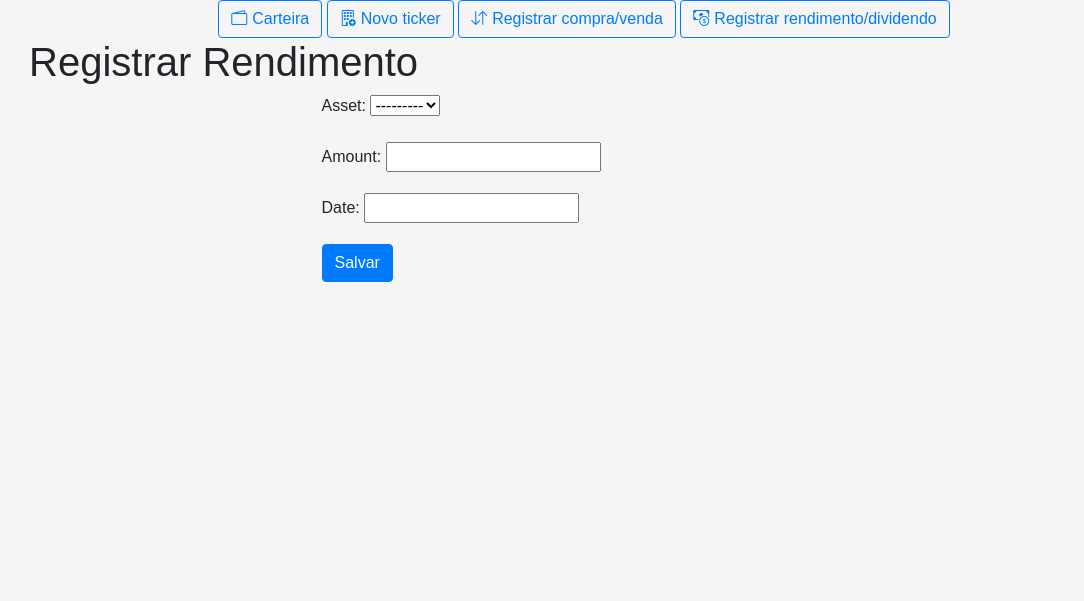
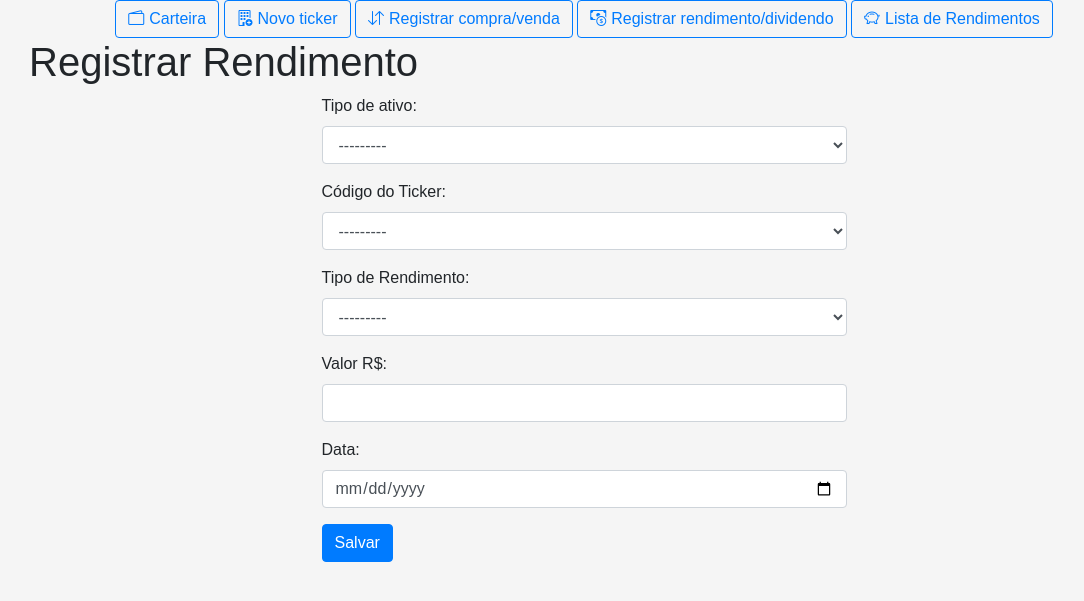
Before and after one commit to Yuri-Nassar/gip, a Django app: page /portfolio/dividend_new/ in a window 1280 px wide. Shown: the top 601 px of the page, without its empty margins (56-1140 px from the left). Run offline with Django 5.2, Linux system fonts and the light colour scheme; data that the repository does not hold is empty; some libraries are stand-ins or nearby versions.

Commit message:
Update files to include dividends html into Assets app.

```diff
--- a/portifolio_manager/assets/forms.py
+++ b/portifolio_manager/assets/forms.py
@@ -14,4 +14,33 @@ class TransactionForm(forms.ModelForm):
 class DividendForm(forms.ModelForm):
     class Meta:
         model = Dividend
-        fields = ['asset', 'amount', 'date']
+        fields = ['ticker_type', 'ticker_code', 'rendimento_type', 'money', 'date']
+
+        widgets = {
+            'ticker_type': forms.Select(attrs={'class': 'form-control'}),
+            'ticker_code': forms.Select(attrs={'class': 'form-control'}),
+            'rendimento_type': forms.Select(attrs={'class': 'form-control'}),
+            'money': forms.NumberInput(attrs={'class': 'form-control'}),
+            'date': forms.DateInput(attrs={'class': 'form-control', 'type': 'date'}),
+        }
+
+        labels = {
+            'ticker_type': 'Tipo de ativo',
+            'ticker_code': 'Código do Ticker',
+            'rendimento_type': 'Tipo de Rendimento',
+            'money': 'Valor R$',
+            'date': 'Data',
+        }
+
+    def __init__(self, *args, **kwargs):
+        super(DividendForm, self).__init__(*args, **kwargs)
+        self.fields['ticker_code'].queryset = Asset.objects.none()
+
+        if 'ticker_type' in self.data:
+            try:
+                ticker_type = self.data.get('ticker_type')
+                self.fields['ticker_code'].queryset = Asset.objects.filter(asset_type=ticker_type)
+            except (ValueError, TypeError):
+                pass  # ignore errors from invalid data
+        elif self.instance.pk:
+            self.fields['ticker_code'].queryset = self.instance.ticker_code.asset_set
--- a/portifolio_manager/assets/models.py
+++ b/portifolio_manager/assets/models.py
@@ -6,7 +6,7 @@ class Asset(models.Model):
         ('FII', 'Fundo Imobiliário'),
     )
     name = models.CharField(max_length=100)
-    ticker = models.CharField(max_length=10, unique=True)
+    ticker = models.CharField(max_length=6, unique=True)
     asset_type = models.CharField(max_length=5, choices=TYPE_CHOICES)
 
     class Meta:
@@ -52,12 +52,19 @@ class Transaction(models.Model):
         return f"{self.get_action_display()} - {self.asset.ticker} - {self.quantity} @ {self.price}"
 
 class Dividend(models.Model):
-    asset = models.ForeignKey(Asset, on_delete=models.CASCADE)
-    amount = models.DecimalField(max_digits=10, decimal_places=2)
+    rendimento_choices = [
+        ('dividendo', 'Dividendo'),
+        ('jscp', 'JSCP'),
+        ('rendimento', 'Rendimento'),
+    ]
+    ticker_type = models.CharField(max_length=5, choices=Asset.TYPE_CHOICES)
+    rendimento_type = models.CharField(max_length=10, choices=rendimento_choices)
+    ticker_code = models.ForeignKey(Asset, on_delete=models.CASCADE)
+    money = models.DecimalField(max_digits=10, decimal_places=2)
     date = models.DateField()
 
     class Meta:
         app_label = 'assets'
 
     def __str__(self):
-        return f"Rendimento - {self.asset.ticker} - {self.amount}"
+        return f"{self.ticker_code} | {self.ticker_type} | {self.rendimento_type} | {self.money} | {self.date}"
--- a/portifolio_manager/assets/templates/base.html
+++ b/portifolio_manager/assets/templates/base.html
@@ -14,12 +14,7 @@
 
 
     <!-- Link para o seu CSS personalizado (se necessário) -->
-    <!-- <link href="{% static 'css/styles.css' %}" rel="stylesheet"> -->
-
-    <style>body {font-family: Arial, sans-serif; background-color: #f5f5f5;}
-           .section {background-color: #fff;border: 1px solid #ddd;margin-top: 20px;margin-bottom: 20px;padding: 10px;border-radius: 5px;}
-        .icon {margin-right: 5px;}
-    </style>
+    <link href="{% static 'css/styles.css' %}" rel="stylesheet">
 
     {% block extra_head %}{% endblock %}
 </head>
@@ -46,8 +41,8 @@
     </nav> -->
 
     <div class="container">
-        <div class="row  text-center">
-            <div class="d-grid gap-2 col-10 mx-auto">
+        <div class="row text-center">
+            <div class="d-grid gap-2 col mx-auto">
                 <a href="{% url 'portfolio' %}" class="btn btn-outline-primary" role="button" ><span class="icon bi-wallet2"></span>Carteira</a>
                 <!-- <a href="{% url 'ticker' %}" class="btn btn-outline-primary" role="button" ><span class="icon">📈</span>Novo ticker</a> -->
                 <a href="{% url 'ticker' %}" class="btn btn-outline-primary" role="button" ><span class="icon bi-building-add"></span>Novo ticker</a>
@@ -55,6 +50,7 @@
                 <a href="{% url 'transaction' %}" class="btn btn-outline-primary"><span class="icon bi-arrow-down-up"></span>Registrar compra/venda</a>
                 <!-- <a href="{% url 'dividend' %}" class="btn btn-outline-primary"><span class="icon">💸</span>Registrar rendimento/dividendo</a> -->
                 <a href="{% url 'dividend' %}" class="btn btn-outline-primary"><span class="icon bi-cash-coin"></span>Registrar rendimento/dividendo</a>
+                <a href="{% url 'dividend_list' %}" class="btn btn-outline-primary"><span class="icon bi-piggy-bank"></span>Lista de Rendimentos</a>
             </div>
         </div>
     </div>
@@ -65,11 +61,22 @@
     </div>
 
     <!-- Link para o JavaScript do Bootstrap e dependências -->
-    <script src="https://code.jquery.com/jquery-3.5.1.slim.min.js"></script>
+    <!-- <script src="https://code.jquery.com/jquery-3.5.1.slim.min.js"></script> -->
+    <script src="https://code.jquery.com/jquery-3.5.1.min.js"></script>
     <script src="https://cdn.jsdelivr.net/npm/@popperjs/core@2.11.6/dist/umd/popper.min.js"></script>
+    <script src="https://cdn.jsdelivr.net/npm/bootstrap@4.5.2/dist/js/bootstrap.bundle.min.js"></script>
     <script src="https://stackpath.bootstrapcdn.com/bootstrap/4.5.2/js/bootstrap.min.js"></script>
 
+    <!-- {% block extra_js %}{% endblock %} -->
     <!-- Script personalizado (se necessário) -->
-    <!-- <script src="{% static 'js/scripts.js' %}"></script> -->
+    <script>var ajaxUrl = "{% url 'ajax_load_tickers' %}";</script>
+    <script src="{% static 'js/scripts.js' %}"></script>
+    <script>
+        window.addEventListener('resize', function() {
+            Plotly.Plots.resize(document.getElementById('graph'));
+        });
+    </script>
+
+
 </body>
 </html>
--- a/portifolio_manager/assets/urls.py
+++ b/portifolio_manager/assets/urls.py
@@ -1,10 +1,12 @@
 from django.urls import path
-from .views import portfolio_view, asset_create, transaction_create, dividend_create
+from .views import portfolio_view, asset_create, transaction_create, dividend_create, load_tickers, load_dividends
 
 urlpatterns = [
     # path('', portfolio_view , name='portfolio'),
     path('', portfolio_view , name='portfolio'),
     path('ticker_new/', asset_create, name='ticker'),
-    path('ransaction_new/', transaction_create, name='transaction'),
+    path('transaction_new/', transaction_create, name='transaction'),
     path('dividend_new/', dividend_create, name='dividend'),
+    path('ajax/load-tickers/', load_tickers, name='ajax_load_tickers'),
+    path('dividends/', load_dividends, name='dividend_list'),
 ]
--- a/portifolio_manager/assets/views.py
+++ b/portifolio_manager/assets/views.py
@@ -1,7 +1,13 @@
 from django.shortcuts import render, redirect
+from django.http import JsonResponse
+from django.utils import timezone
 from .models import Asset, AssetWallet, Transaction, Dividend
 from .forms import AssetForm, TransactionForm, DividendForm
+
+import pandas as pd
 from datetime import datetime
+from collections import defaultdict
+import plotly.graph_objects as go
 
 def is_ticker_name_valid(ticker_name, type_asset):
     if type_asset == 'FII':
@@ -142,3 +148,83 @@ def dividend_create(request):
     else:
         form = DividendForm()
     return render(request, 'assets/dividend_form.html', {'form': form})
+
+def load_tickers(request):
+    ticker_type = request.GET.get('ticker_type')
+    tickers = Asset.objects.filter(asset_type=ticker_type).all()
+    return JsonResponse(list(tickers.values('id','ticker')), safe=False)
+
+def load_dividends(request):
+        dividends = Dividend.objects.all()
+
+        _dividendos_df = pd.DataFrame(dividends.values())
+        plot_dividens = create_plot_dividends(_dividendos_df[['date','ticker_type','money']])
+        # print(_dividendos_df)
+
+        dividend_data = {}
+        for dividend in dividends:
+            print(dividend.ticker_type, dividend.ticker_code, dividend.date)
+            # _date = str(dividend.date.month)+"/"+str(dividend.date.year)
+            _date = dividend.date.strftime('%m/%Y')
+            try:
+                dividend_data[dividend.ticker_type][dividend.ticker_code][_date] += dividend.money
+            except:
+                if dividend.ticker_type not in dividend_data:
+                    dividend_data[dividend.ticker_type] = {}
+                    dividend_data[dividend.ticker_type][dividend.ticker_code] = {_date:0}
+                    dividend_data[dividend.ticker_type][dividend.ticker_code][_date] += dividend.money
+                elif dividend.ticker_code not in dividend_data[dividend.ticker_type]:
+                    dividend_data[dividend.ticker_type][dividend.ticker_code] = {_date:dividend.money}
+
+
+        context = {
+            'dividend_data': dividend_data,
+            'plot_dividens': plot_dividens
+        }
+        print(dividend_data)
+        return render(request, 'assets/dividends_list.html', context)
+
+def create_plot_dividends(df):
+    df = df.sort_values(by=['ticker_type', 'date'], ascending=[False, True])
+    df['date'] = pd.to_datetime(df['date'])
+    df['month_year'] = df['date'].dt.to_period('M').astype(str)
+    df['ticker_type'] = df['ticker_type'].map({'STOCK':'Ações', 'FII':'FII', 3:'ETF', 4:'ETF Cotas'})
+    df = df.drop(columns=['date'])
+
+    # Agrupando os dados por mês/ano e tipo de ativo
+    grouped = df.groupby(['month_year', 'ticker_type']).sum()\
+                .unstack().fillna(0)
+
+    # Criando o gráfico de barras empilhadas
+    fig = go.Figure()
+
+    for ticker_type in grouped['money'].columns.sort_values(ascending=False):
+        fig.add_trace(go.Bar(
+            x=grouped.index.astype(str),
+            y=grouped['money'][ticker_type],
+            name=ticker_type
+        ))
+
+    fig.update_layout(width=1000, height=300,
+        plot_bgcolor='white',
+        barmode='stack',
+        title='Dividendos por Mês e Tipo de Ativo',
+        # xaxis_title='Data (Mês/Ano)',
+        yaxis_title='Valor (R$)',
+        legend_title='Tipo de Ativo',
+        margin=dict(l=0, r=0, t=30, b=0), # Remove margens
+        legend=dict(
+            orientation="h",  # Orientação horizontal
+            yanchor="bottom",
+            y=1.02,
+            xanchor="center",
+            x=0.5
+        )
+    )
+
+    # Configurando o gráfico para ser responsivo
+    config = {'responsive': True}
+
+    # Convertendo o gráfico para HTML
+    graph_div = fig.to_html(full_html=False, config=config)
+    return graph_div
```
Also changed, not shown: portifolio_manager/portifolio_manager/settings.py (+8 -0 lines).
